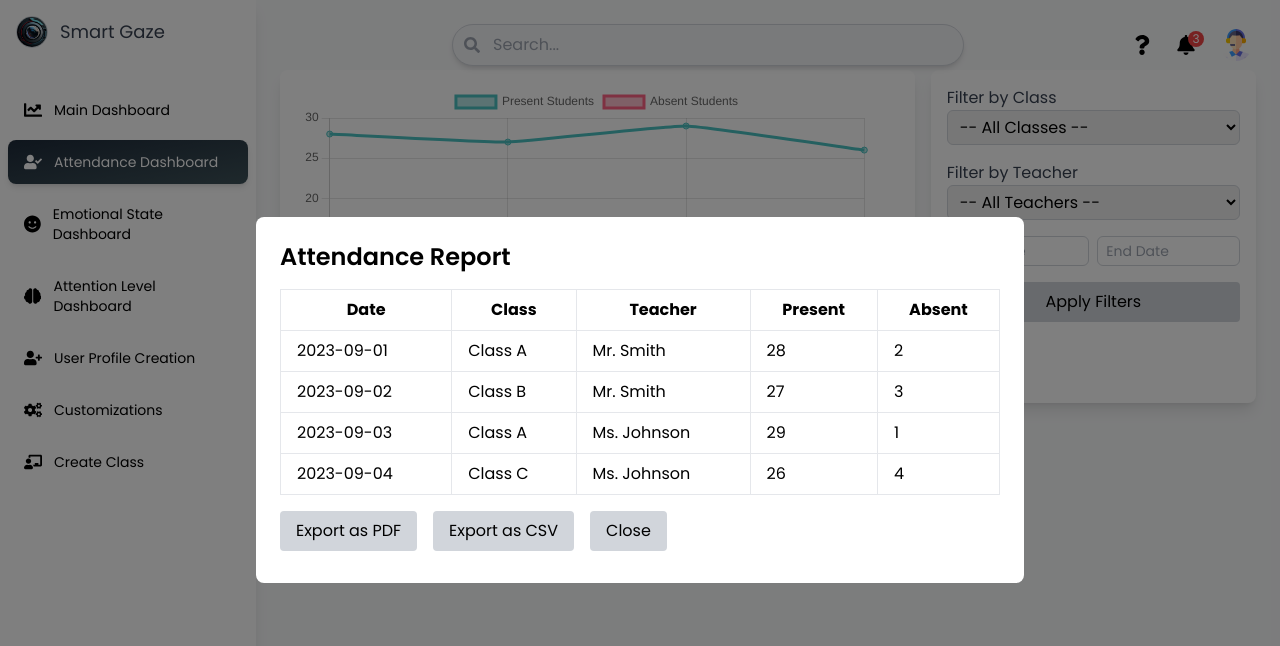
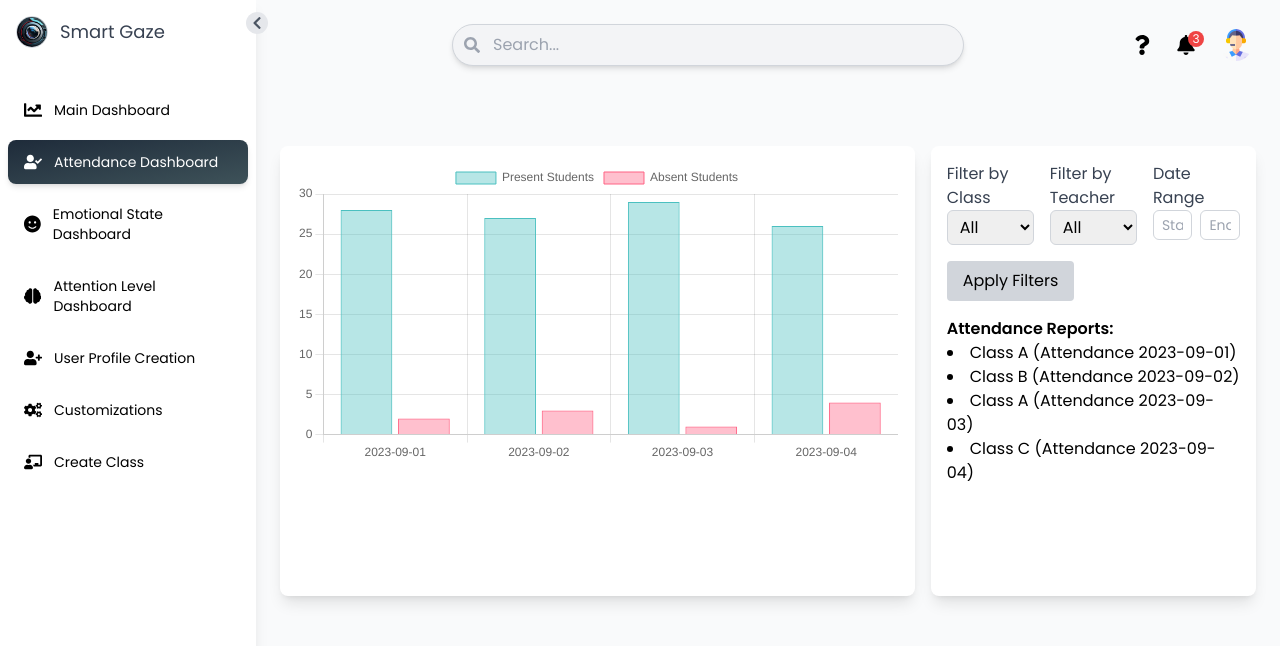
Before and after one commit to engrshoaibh/smartgaze, a Next.js app in the folder Frontend/: page /admin_dashboard/attendance_dashboard in a window 1280 px wide. Both pictures are taken after a click on the button "Apply Filters". Shown: the top 646 px of the page. Built offline with nearby package versions, Linux system fonts and the light colour scheme.

Commit message:
Update page.js

```diff
--- a/Frontend/src/app/admin_dashboard/attendance_dashboard/page.js
+++ b/Frontend/src/app/admin_dashboard/attendance_dashboard/page.js
@@ -3,7 +3,7 @@
 import React, { useState, useEffect } from 'react';
 import Sidebar from '../components/side_nav';
 import Header from '../components/header';
-import { Line } from 'react-chartjs-2';
+import { Bar } from 'react-chartjs-2';
 import 'chart.js/auto';
 import jsPDF from 'jspdf';
 import 'react-datepicker/dist/react-datepicker.css';
@@ -29,9 +29,9 @@ const AttendanceDashboard = () => {
   const [endDate, setEndDate] = useState(null);
   const [modalIsOpen, setModalIsOpen] = useState(false);
   const [filteredRecords, setFilteredRecords] = useState([]);
+  const [selectedReport, setSelectedReport] = useState(null); // State for selected report
 
   useEffect(() => {
-    // Initialize classes and teachers lists
     const classList = [...new Set(attendanceRecords.map((record) => record.class))];
     setClasses(classList);
     const teacherList = [...new Set(attendanceRecords.map((record) => record.teacher))];
@@ -42,7 +42,6 @@ const AttendanceDashboard = () => {
   const fetchAttendanceData = async () => {
     setLoading(true);
     try {
-      // Simulate API call delay
       await new Promise((resolve) => setTimeout(resolve, 500));
       prepareChartData(attendanceRecords);
       setLoading(false);
@@ -53,7 +52,6 @@ const AttendanceDashboard = () => {
   };
 
   const prepareChartData = (records) => {
-    // Aggregate data for the chart
     const dateLabels = [...new Set(records.map((record) => record.date))].sort();
     const presentData = dateLabels.map((date) => {
       return records
@@ -74,16 +72,14 @@ const AttendanceDashboard = () => {
           data: presentData,
           backgroundColor: 'rgba(75,192,192,0.4)',
           borderColor: 'rgba(75,192,192,1)',
-          fill: false,
-          tension: 0.1,
+          borderWidth: 1,
         },
         {
           label: 'Absent Students',
           data: absentData,
           backgroundColor: 'rgba(255,99,132,0.4)',
           borderColor: 'rgba(255,99,132,1)',
-          fill: false,
-          tension: 0.1,
+          borderWidth: 1,
         },
       ],
     });
@@ -109,21 +105,20 @@ const AttendanceDashboard = () => {
     setFilteredRecords(records);
     prepareChartData(records);
     setLoading(false);
-    setModalIsOpen(true); // Open the modal to show the table
   };
 
-  const exportToPDF = () => {
+  const handleReportClick = (record) => {
+    setSelectedReport(record);
+    setModalIsOpen(true);
+  };
+
+  const exportToPDF = (record) => {
     const doc = new jsPDF();
-    doc.text('Attendance Report', 14, 15);
+    doc.text(`Attendance Report for ${record.class} on ${record.date}`, 14, 15);
     doc.setFontSize(10);
-
-    let yPosition = 25;
-    filteredRecords.forEach((record, index) => {
-      const line = `Date: ${record.date}, Class: ${record.class}, Teacher: ${record.teacher}, Present: ${record.present}, Absent: ${record.absent}`;
-      doc.text(line, 14, yPosition + index * 7);
-    });
-
-    doc.save('attendance_report.pdf');
+    const line = `Teacher: ${record.teacher}, Present: ${record.present}, Absent: ${record.absent}`;
+    doc.text(line, 14, 25);
+    doc.save(`attendance_report_${record.class}_${record.date}.pdf`);
   };
 
   const tableHeaders = ['Date', 'Class', 'Teacher', 'Present', 'Absent'];
@@ -134,27 +129,27 @@ const AttendanceDashboard = () => {
       <main className="flex-1 p-6">
         <Header />
 
-        <div className="flex flex-col lg:flex-row space-y-4 lg:space-y-0 lg:space-x-4">
+        <div className="flex flex-col lg:flex-row space-y-4 lg:space-y-0 lg:space-x-4 mt-20" style={{ height: '450px' }}>
           {/* Chart Section */}
-          <div className="flex-1 bg-white p-4 rounded-lg shadow-lg">
+          <div className="flex-1 bg-white p-4 rounded-lg shadow-lg ">
             {loading ? (
               <p>Loading data...</p>
             ) : (
-              <Line data={attendanceData} options={{ maintainAspectRatio: true }} />
+              <Bar data={attendanceData} options={{ maintainAspectRatio: true }} />
             )}
           </div>
 
           {/* Filters Section */}
-          <div className="w-full lg:w-1/3 bg-white p-4 rounded-lg shadow-lg">
-            <div className="flex flex-col space-y-4 mb-4">
-              <div>
+          <div className="w-full lg:w-1/3 bg-white p-4 rounded-lg shadow-lg ">
+            <div className="flex space-x-4 mb-4">
+              <div className="flex-1">
                 <label className="block text-gray-700">Filter by Class</label>
                 <select
                   value={selectedClass}
                   onChange={(e) => setSelectedClass(e.target.value)}
                   className="border border-gray-300 rounded-md px-2 py-1 w-full"
                 >
-                  <option value="">-- All Classes --</option>
+                  <option value="">All</option>
                   {classes.map((className, idx) => (
                     <option key={idx} value={className}>
                       {className}
@@ -163,14 +158,14 @@ const AttendanceDashboard = () => {
                 </select>
               </div>
 
-              <div>
+              <div className="flex-1">
                 <label className="block text-gray-700">Filter by Teacher</label>
                 <select
                   value={selectedTeacher}
                   onChange={(e) => setSelectedTeacher(e.target.value)}
                   className="border border-gray-300 rounded-md px-2 py-1 w-full"
                 >
-                  <option value="">-- All Teachers --</option>
+                  <option value="">All</option>
                   {teachers.map((teacher, idx) => (
                     <option key={idx} value={teacher}>
                       {teacher}
@@ -179,6 +174,8 @@ const AttendanceDashboard = () => {
                 </select>
               </div>
 
+              <div className="flex-1">
+                <label className="block text-gray-700">Date Range</label>
                 <div className="flex space-x-2">
                   <DatePicker
                     selected={startDate}
@@ -199,6 +196,8 @@ const AttendanceDashboard = () => {
                     placeholderText="End Date"
                   />
                 </div>
+              </div>
+            </div>
 
             <button
               onClick={handleFilterChange}
@@ -206,68 +205,62 @@ const AttendanceDashboard = () => {
             >
               Apply Filters
             </button>
+
+            {/* Reports List */}
+            {filteredRecords.length > 0 && (
+              <div className="mt-4">
+                <h3 className="font-semibold">Attendance Reports:</h3>
+                <ul className="list-disc list-inside">
+                  {filteredRecords.map((record, idx) => (
+                    <li key={idx} onClick={() => handleReportClick(record)} className="cursor-pointer hover:text-blue-600">
+                      {record.class} (Attendance {record.date})
+                    </li>
+                  ))}
+                </ul>
               </div>
+            )}
           </div>
         </div>
 
-        {/* Modal for Report Table */}
-        {modalIsOpen && (
+        {/* Modal for Selected Report */}
+        {modalIsOpen && selectedReport && (
           <div className="fixed inset-0 z-50 flex items-center justify-center overflow-auto bg-black bg-opacity-50">
-            <div className="bg-white rounded-lg p-6 w-full max-w-3xl mx-auto">
-              <h2 className="text-2xl font-semibold mb-4">Attendance Report</h2>
-              {filteredRecords.length > 0 ? (
-                <div>
-                  <table className="min-w-full bg-white mb-4">
-                    <thead>
-                      <tr>
-                        {tableHeaders.map((header, idx) => (
-                          <th key={idx} className="py-2 px-4 border">
-                            {header}
-                          </th>
-                        ))}
-                      </tr>
-                    </thead>
-                    <tbody>
-                      {filteredRecords.map((record, idx) => (
-                        <tr key={idx}>
-                          <td className="py-2 px-4 border">{record.date}</td>
-                          <td className="py-2 px-4 border">{record.class}</td>
-                          <td className="py-2 px-4 border">{record.teacher}</td>
-                          <td className="py-2 px-4 border">{record.present}</td>
-                          <td className="py-2 px-4 border">{record.absent}</td>
-                        </tr>
-                      ))}
-                    </tbody>
-                  </table>
-                  <div className="flex flex-wrap space-x-4">
+            <div className="bg-white rounded-lg p-6 w-full max-w-md mx-auto">
+              <h2 className="text-2xl font-semibold mb-4">
+                {selectedReport.class} Attendance Report
+              </h2>
+              <p>Date: {selectedReport.date}</p>
+              <p>Teacher: {selectedReport.teacher}</p>
+              <p>Present: {selectedReport.present}</p>
+              <p>Absent: {selectedReport.absent}</p>
+              <div className="flex space-x-4 mt-4">
                 <button
-                      onClick={exportToPDF}
-                      className="bg-gray-300 text-black px-4 py-2 rounded mb-2"
+                  onClick={() => exportToPDF(selectedReport)}
+                  className="bg-gray-300 text-black px-4 py-2 rounded"
                 >
                   Export as PDF
                 </button>
                 <CSVLink
-                      data={filteredRecords}
-                      headers={tableHeaders.map((header) => ({
-                        label: header,
-                        key: header.toLowerCase(),
-                      }))}
-                      filename="attendance_report.csv"
-                      className="bg-gray-300 text-black px-4 py-2 rounded mb-2"
+                  data={[selectedReport]} // Only the selected report
+                  headers={[
+                    { label: 'Date', key: 'date' },
+                    { label: 'Class', key: 'class' },
+                    { label: 'Teacher', key: 'teacher' },
+                    { label: 'Present', key: 'present' },
+                    { label: 'Absent', key: 'absent' },
+                  ]}
+                  filename={`attendance_report_${selectedReport.class}_${selectedReport.date}.csv`}
+                  className="bg-gray-300 text-black px-4 py-2 rounded"
                 >
                   Export as CSV
                 </CSVLink>
                 <button
                   onClick={() => setModalIsOpen(false)}
-                      className="bg-gray-300 text-black px-4 py-2 rounded mb-2"
+                  className="bg-gray-300 text-black px-4 py-2 rounded"
                 >
                   Close
                 </button>
               </div>
-                </div>
-              ) : (
-                <p>No records found.</p>
-              )}
             </div>
           </div>
         )}
```
Lines whose indentation alone changed are shown as unchanged.
